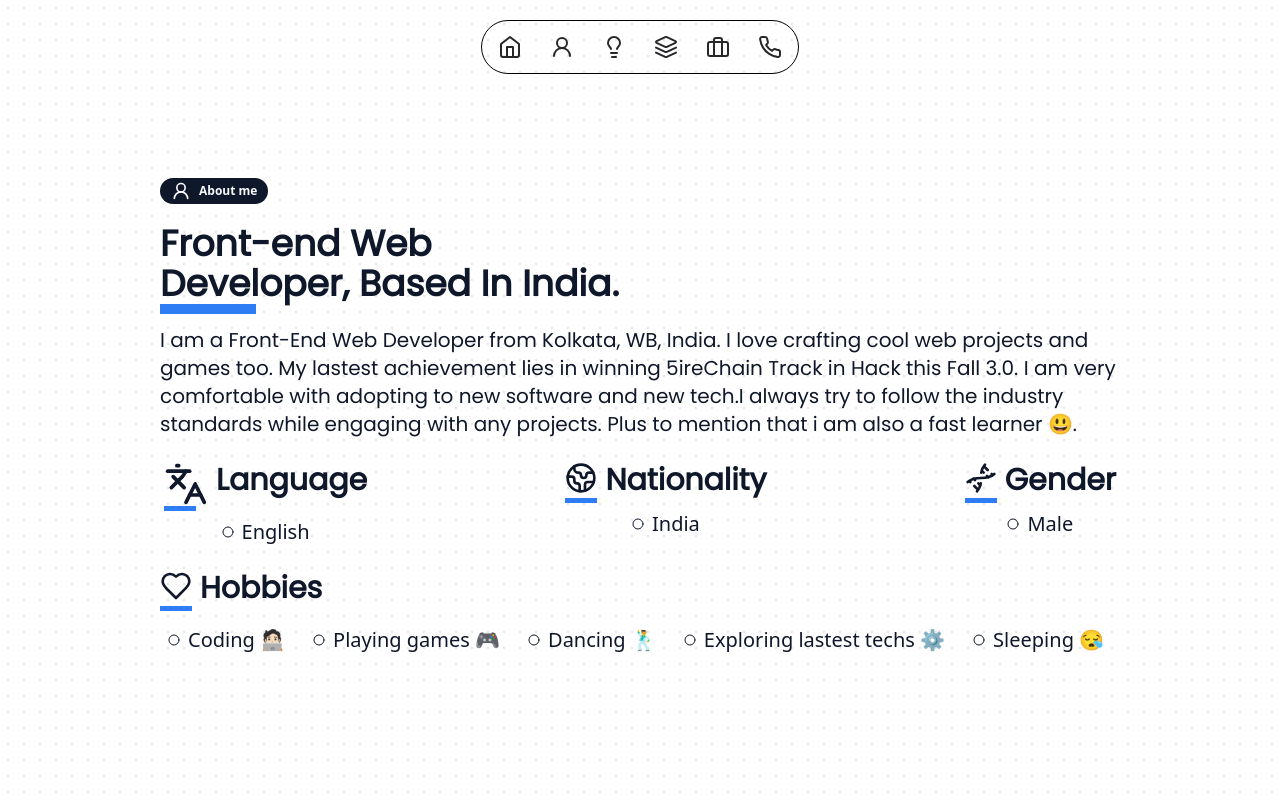
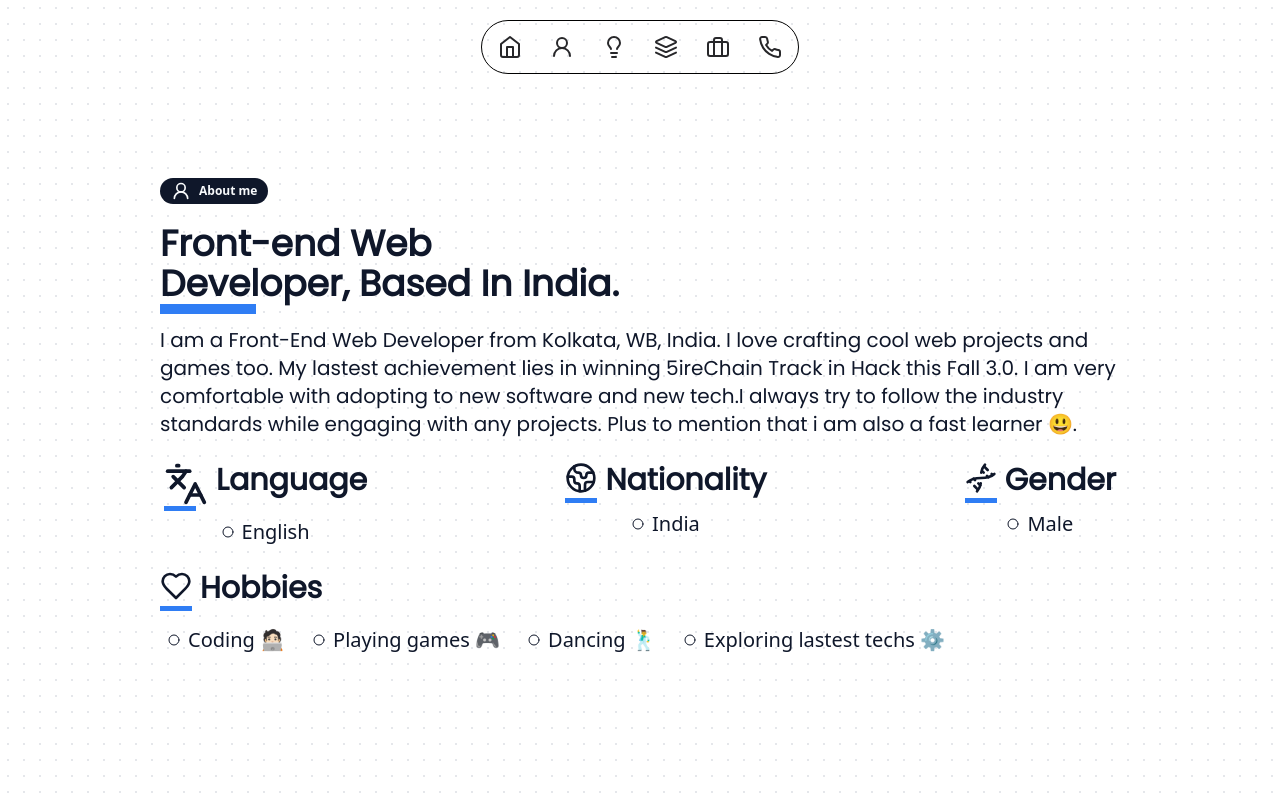
Before and after one commit to Night3y3/Portfolio_1, a Next.js app: page /about in a window 1280 px wide. Built offline with nearby package versions, Linux system fonts and the light colour scheme.

Commit message:
drive link changed

```diff
--- a/src/app/about/page.tsx
+++ b/src/app/about/page.tsx
@@ -8,7 +8,6 @@
     { hobby: "Playing games 🎮" },
     { hobby: "Dancing 🕺" },
     { hobby: "Exploring lastest techs ⚙️" },
-    { hobby: "Sleeping 😪" },
   ];
 
   return (
--- a/src/app/page.tsx
+++ b/src/app/page.tsx
@@ -24,7 +24,7 @@
           <SocialLinks />
         </div>
         <div className="h-fit w-full mt-2 py-2 px-4">
-          <Link href="https://drive.google.com/file/d/1DhEI2nfzLPrmRVQwovcY74cV0hUKKubq/view?usp=drive_link" download className={cn(buttonVariants({ variant: "default", size: "lg" }))}>
+          <Link href="https://drive.google.com/file/d/18dkTor_KHJPWJK9fTPwci-1T3z598fir/view?usp=sharing" download className={cn(buttonVariants({ variant: "default", size: "lg" }))}>
             <ScrollText className="mx-1" />
             See Resume
           </Link>
```
